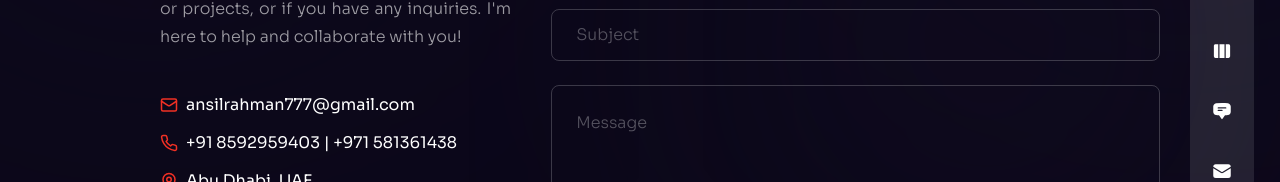
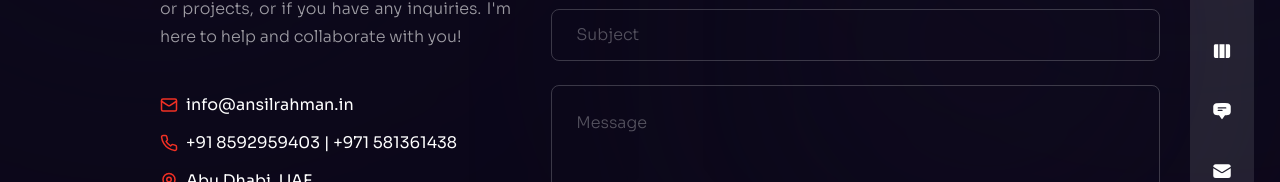
Before and after one commit to ansilrahman777/ansilRahman-Nextjs, a Next.js app: page /contact in a window 1280 px wide. Shown: the part 379-561 px from the top of the page. Built offline with nearby package versions, Linux system fonts and the light colour scheme.

Commit message:
updated mail

```diff
--- a/pages/contact/index.js
+++ b/pages/contact/index.js
@@ -77,7 +77,7 @@ const Contact = () => {
           <div className="flex flex-col mt-4 md:mt-10 gap-y-3 ">
             <div className="flex items-center gap-2 ">
               <MailIcon size={18} className="text-accent" />
-              <div>ansilrahman777@gmail.com</div>
+              <div>info@ansilrahman.in</div>
             </div>
             <div className="flex items-center gap-2">
               <PhoneIcon size={18} className="text-accent" />
```
